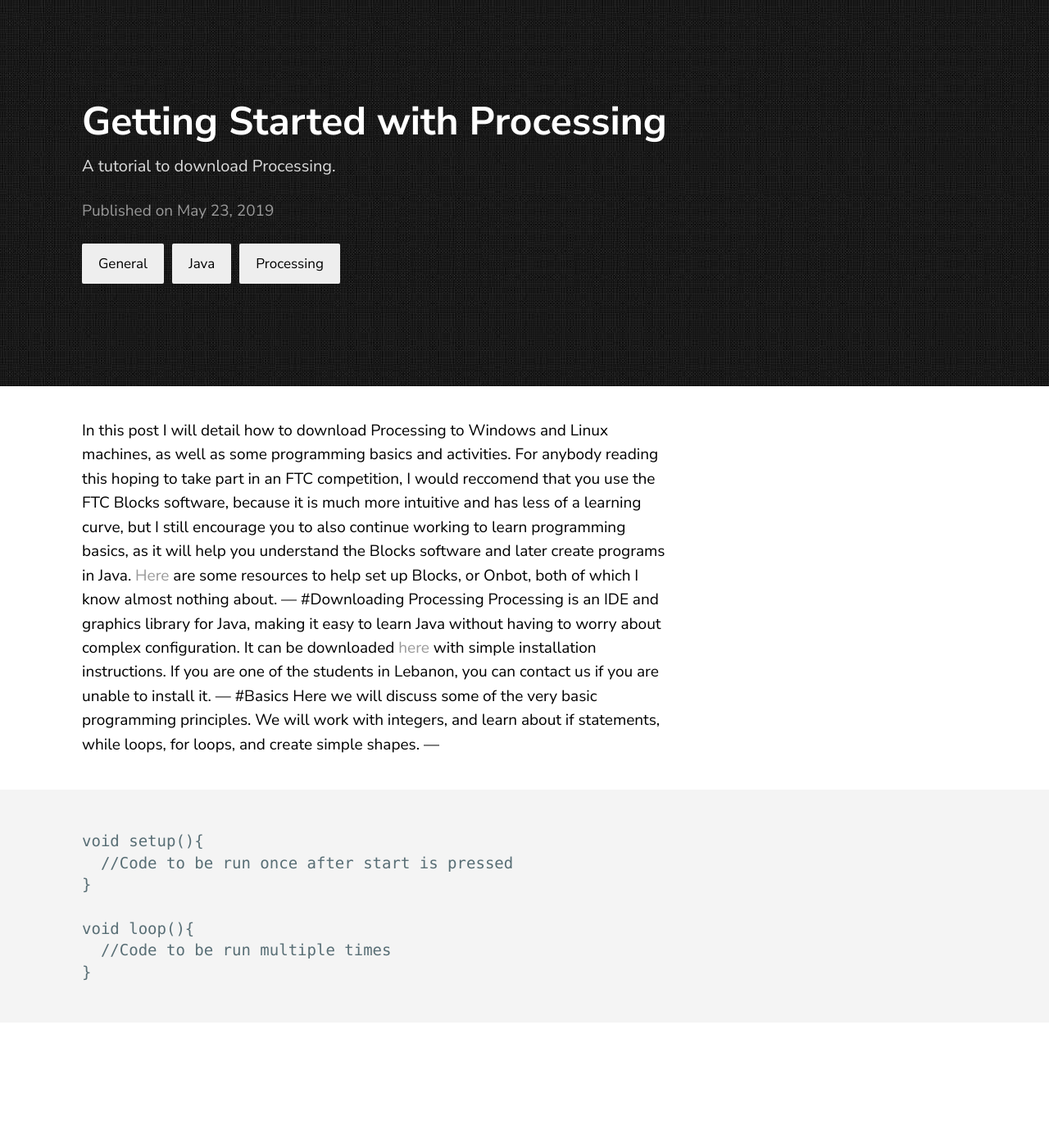
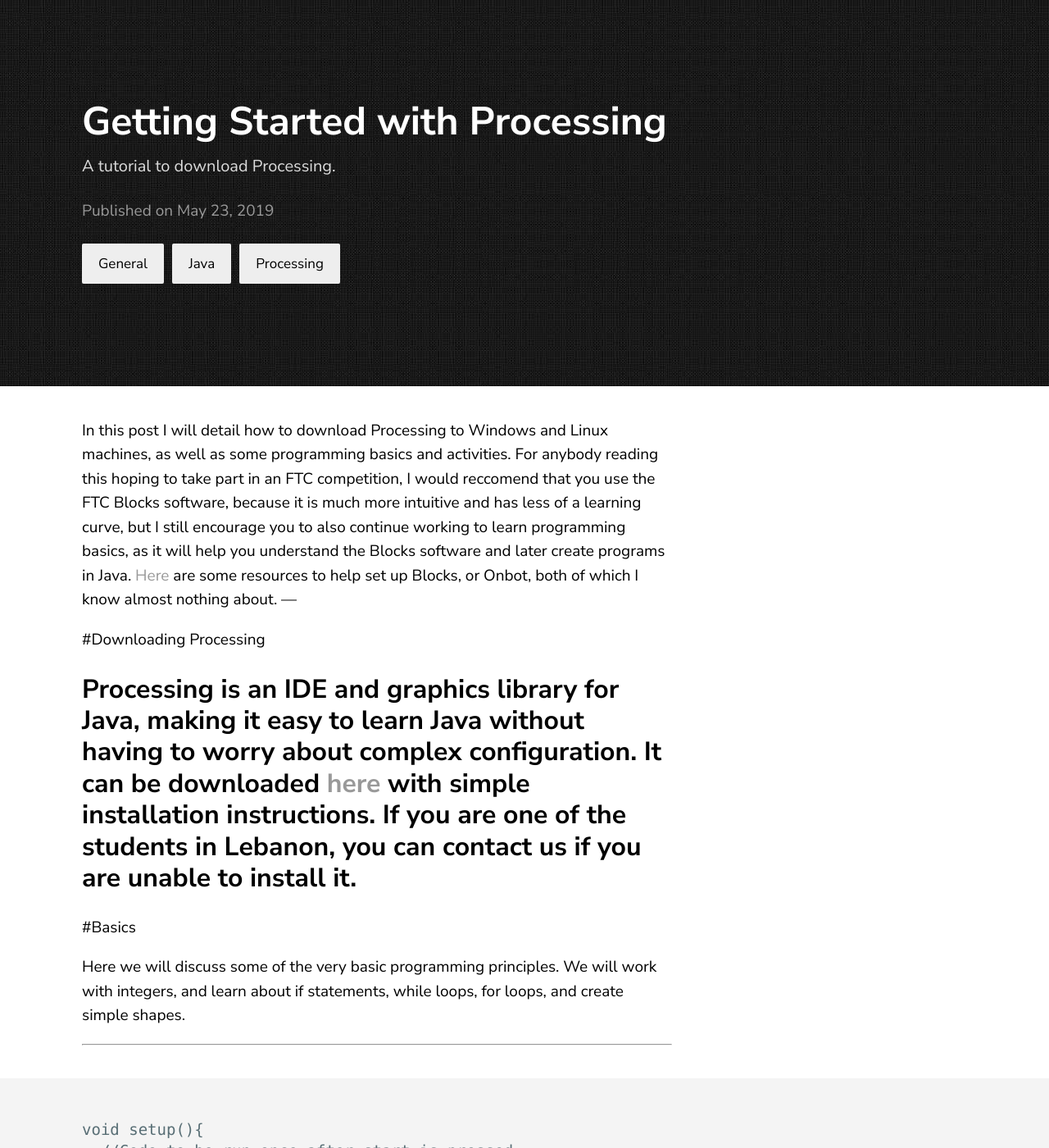
Before and after one commit to 12buntu/12buntu.github.io, a Jekyll site: the page built from _posts/2020-02-15-getting-started.markdown, in a window 1280 px wide and 1400 px high. Shown: the whole window at 82% size. Built offline with Jekyll 4.4.1, drawn with Linux system fonts in a browser that asks for light colours; part of the change alters nothing that is shown.

````diff
--- a/_posts/2020-02-15-getting-started.markdown
+++ b/_posts/2020-02-15-getting-started.markdown
@@ -4,16 +4,25 @@ title:  "Getting Started with Processing"
 description: A tutorial to download Processing.
 date:   2019-05-23 21:03:36 +0530
 categories: General Java Processing
+exerpt_seperator: <!--more-->
 ---
+
 In this post I will detail how to download Processing to Windows and Linux machines, as well as some programming basics and activities.
+<!--more-->
 For anybody reading this hoping to take part in an FTC competition, I would reccomend that you use the FTC Blocks software, because it is much more intuitive and has less of a learning curve, but I still encourage you to also continue working to learn programming basics, as it will help you understand the Blocks software and later create programs in Java. [Here](https://www.firstinspires.org/resource-library/ftc/technology-information-and-resources) are some resources to help set up Blocks, or Onbot, both of which I know almost nothing about.
 ---
+
 #Downloading Processing
+
 Processing is an IDE and graphics library for Java, making it easy to learn Java without having to worry about complex configuration. It can be downloaded [here](https://processing.org/download/) with simple installation instructions. If you are one of the students in Lebanon, you can contact us if you are unable to install it.
 ---
+
 #Basics
+
 Here we will discuss some of the very basic programming principles. We will work with integers, and learn about if statements, while loops, for loops, and create simple shapes.
+
 ---
+
 ```
 void setup(){
   //Code to be run once after start is pressed
````
Also changed, not shown: 1 other file.
